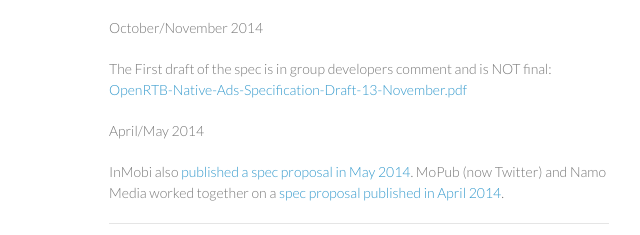
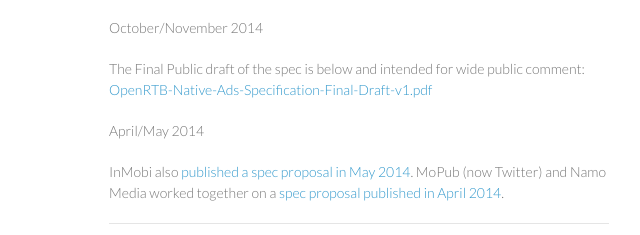
Before and after one commit to openrtb/OpenRTB, a plain HTML site: page nativeads.html in a window 1280 px wide. Shown: the part 942-1177 px from the top of the page, 461-1101 px from the left. Drawn offline with Linux system fonts and the light colour scheme.

Commit message:
final draft for wider public comment

```diff
--- a/nativeads.html
+++ b/nativeads.html
@@ -70,8 +70,8 @@ News</h1>
 
 <p>
 October/November 2014<br>
-<p>The First draft of the spec is in group developers comment and is NOT final:<br>
-<a href="https://github.com/openrtb/OpenRTB/blob/master/OpenRTB-Native-Ads-Specification-Draft-13-November.pdf?raw=true">OpenRTB-Native-Ads-Specification-Draft-13-November.pdf</a>
+<p>The Final Public draft of the spec is below and intended for wide public comment:<br>
+<a href="https://github.com/openrtb/OpenRTB/blob/master/OpenRTB-Native-Ads-Specification-Final-Draft-v1.pdf?raw=true">OpenRTB-Native-Ads-Specification-Final-Draft-v1.pdf</a>
 
 <p>
 April/May 2014<br>
```
